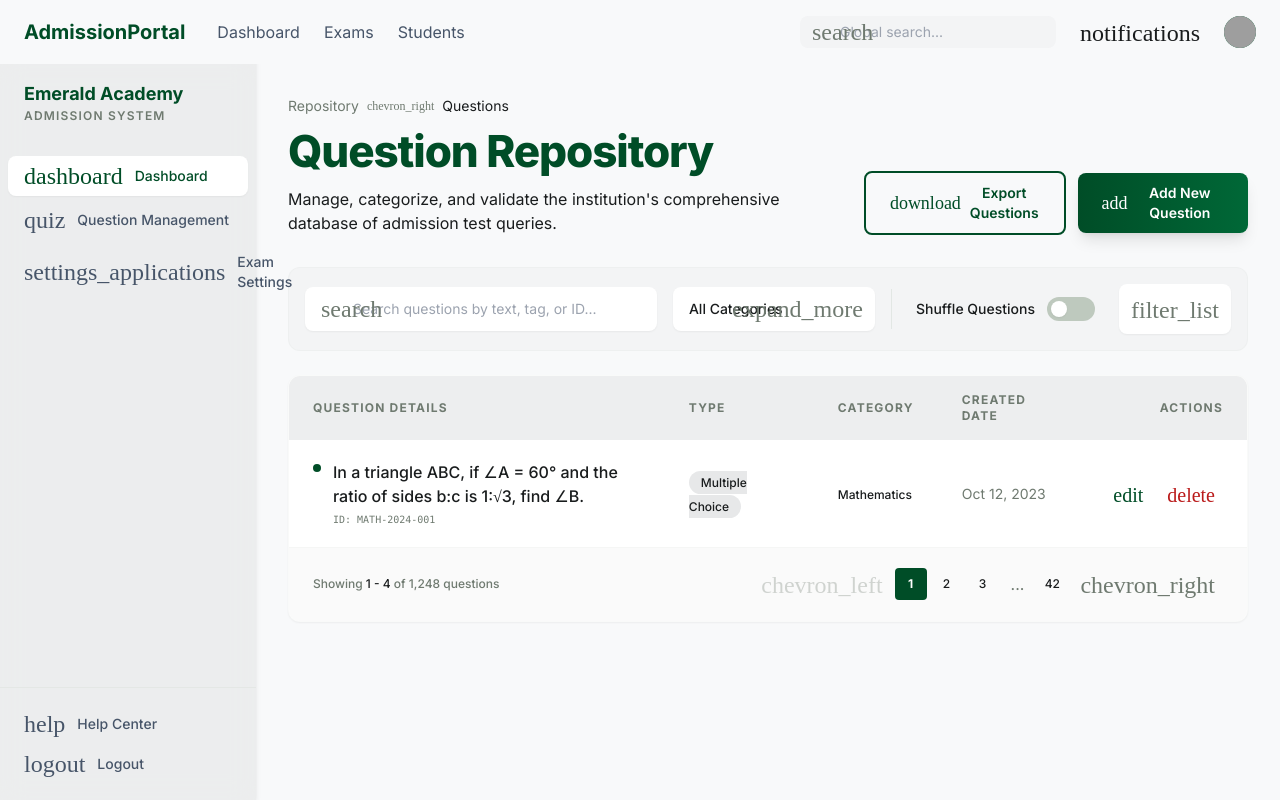
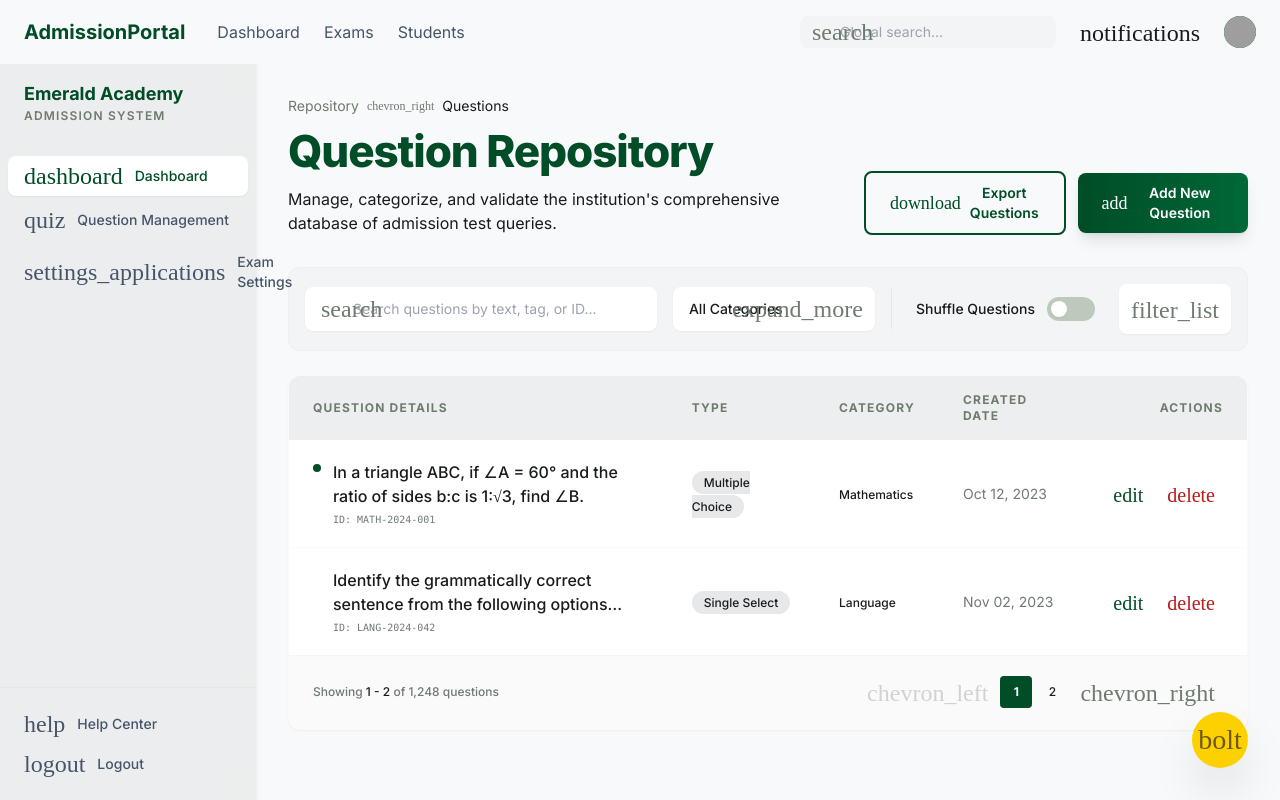
Before and after one commit to WWH16/CCAT, a Django app: page /ccat_admin/question_management/ in a window 1280 px wide. Run offline with Django 5.2, Linux system fonts and the light colour scheme; some web fonts are replaced; grey boxes are pictures that could not be loaded.

Commit message:
fix: question management layout

```diff
--- a/CCAT/ccat_admin/templates/ccat_admin/question_management.html
+++ b/CCAT/ccat_admin/templates/ccat_admin/question_management.html
@@ -4,7 +4,6 @@
 {% block title %}Question Repository | AdmissionPortal{% endblock %}
 
 {% block content %}
-<!-- Header Section -->
 <header class="flex flex-col md:flex-row md:items-end justify-between gap-6 mb-8">
     <div>
         <nav class="flex items-center gap-2 text-sm text-outline mb-2">
@@ -13,9 +12,7 @@
             <span class="text-on-surface">Questions</span>
         </nav>
         <h1 class="text-[2.75rem] font-extrabold tracking-tight text-primary leading-tight font-headline">Question Repository</h1>
-        <p class="text-on-surface-variant max-w-2xl mt-2">
-            Manage, categorize, and validate the institution's comprehensive database of admission test queries.
-        </p>
+        <p class="text-on-surface-variant max-w-2xl mt-2">Manage, categorize, and validate the institution's comprehensive database of admission test queries.</p>
     </div>
     <div class="flex items-center gap-3">
         <button class="px-6 py-2.5 rounded-lg border-2 border-primary text-primary font-semibold hover:bg-primary/5 transition-colors flex items-center gap-2 text-sm">
@@ -29,12 +26,10 @@
     </div>
 </header>
 
-<!-- Search & Filter Controls -->
 <div class="bg-surface-container-low p-4 rounded-xl mb-6 flex flex-wrap items-center gap-4 border border-outline-variant/10">
     <div class="flex-1 min-w-[300px] relative">
         <span class="material-symbols-outlined absolute left-4 top-1/2 -translate-y-1/2 text-outline">search</span>
-        <input class="w-full pl-12 pr-4 py-3 rounded-lg border-none bg-surface-container-lowest shadow-sm focus:ring-2 focus:ring-primary text-sm"
-               placeholder="Search questions by text, tag, or ID..." type="text"/>
+        <input class="w-full pl-12 pr-4 py-3 rounded-lg border-none bg-surface-container-lowest shadow-sm focus:ring-2 focus:ring-primary text-sm" placeholder="Search questions by text, tag, or ID..." type="text"/>
     </div>
     <div class="relative group">
         <select class="appearance-none pl-4 pr-10 py-3 rounded-lg border-none bg-surface-container-lowest shadow-sm focus:ring-2 focus:ring-primary text-sm font-medium min-w-[160px]">
@@ -58,7 +53,6 @@
     </button>
 </div>
 
-<!-- Data Grid / Repository Table -->
 <div class="bg-surface-container-lowest rounded-xl overflow-hidden shadow-sm border border-outline-variant/10">
     <table class="w-full text-left border-collapse">
         <thead>
@@ -71,15 +65,12 @@
             </tr>
         </thead>
         <tbody class="divide-y divide-outline-variant/10">
-        <!-- Row Example -->
             <tr class="hover:bg-surface-container-low/50 transition-colors">
                 <td class="px-6 py-5 max-w-md">
                     <div class="flex items-start gap-3">
                         <div class="mt-1 w-2 h-2 rounded-full bg-primary shrink-0" title="Validated"></div>
                         <div>
-                        <p class="text-on-surface font-medium line-clamp-2">
-                            In a triangle ABC, if ∠A = 60° and the ratio of sides b:c is 1:√3, find ∠B.
-                        </p>
+                            <p class="text-on-surface font-medium line-clamp-2">In a triangle ABC, if ∠A = 60° and the ratio of sides b:c is 1:√3, find ∠B.</p>
                             <span class="text-[10px] text-outline font-mono mt-1 block">ID: MATH-2024-001</span>
                         </div>
                     </div>
@@ -87,8 +78,12 @@
                 <td class="px-6 py-5">
                     <span class="text-xs px-3 py-1 bg-surface-container-high rounded-full text-on-surface-variant font-medium">Multiple Choice</span>
                 </td>
-            <td class="px-6 py-5"><span class="text-xs font-medium text-on-surface">Mathematics</span></td>
-            <td class="px-6 py-5"><span class="text-sm text-outline">Oct 12, 2023</span></td>
+                <td class="px-6 py-5">
+                    <span class="text-xs font-medium text-on-surface">Mathematics</span>
+                </td>
+                <td class="px-6 py-5">
+                    <span class="text-sm text-outline">Oct 12, 2023</span>
+                </td>
                 <td class="px-6 py-5 text-right">
                     <div class="flex justify-end gap-2">
                         <button class="p-2 hover:bg-primary/10 rounded-lg text-primary transition-all">
@@ -100,26 +95,55 @@
                     </div>
                 </td>
             </tr>
-        <!-- Additional rows can be hardcoded here -->
+            <tr class="hover:bg-surface-container-low/50 transition-colors">
+                <td class="px-6 py-5 max-w-md">
+                    <div class="flex items-start gap-3">
+                        <div class="mt-1 w-2 h-2 rounded-full bg-secondary shrink-0" title="Needs Review"></div>
+                        <div>
+                            <p class="text-on-surface font-medium line-clamp-2">Identify the grammatically correct sentence from the following options regarding the use of subjunctive mood.</p>
+                            <span class="text-[10px] text-outline font-mono mt-1 block">ID: LANG-2024-042</span>
+                        </div>
+                    </div>
+                </td>
+                <td class="px-6 py-5">
+                    <span class="text-xs px-3 py-1 bg-surface-container-high rounded-full text-on-surface-variant font-medium">Single Select</span>
+                </td>
+                <td class="px-6 py-5">
+                    <span class="text-xs font-medium text-on-surface">Language</span>
+                </td>
+                <td class="px-6 py-5">
+                    <span class="text-sm text-outline">Nov 02, 2023</span>
+                </td>
+                <td class="px-6 py-5 text-right">
+                    <div class="flex justify-end gap-2">
+                        <button class="p-2 hover:bg-primary/10 rounded-lg text-primary transition-all">
+                            <span class="material-symbols-outlined text-[20px]">edit</span>
+                        </button>
+                        <button class="p-2 hover:bg-error/10 rounded-lg text-error transition-all">
+                            <span class="material-symbols-outlined text-[20px]">delete</span>
+                        </button>
+                    </div>
+                </td>
+            </tr>
         </tbody>
     </table>
-
-    <!-- Pagination Footer -->
     <div class="bg-surface-container/30 px-6 py-4 flex items-center justify-between border-t border-outline-variant/10">
-        <span class="text-xs font-medium text-outline">Showing <span class="text-on-surface">1 - 4</span> of 1,248 questions</span>
+        <span class="text-xs font-medium text-outline">Showing <span class="text-on-surface">1 - 2</span> of 1,248 questions</span>
         <div class="flex items-center gap-1">
             <button class="p-2 hover:bg-surface-container-high rounded text-outline disabled:opacity-30" disabled>
                 <span class="material-symbols-outlined">chevron_left</span>
             </button>
             <button class="w-8 h-8 rounded bg-primary text-white text-xs font-bold">1</button>
             <button class="w-8 h-8 rounded hover:bg-surface-container-high text-xs font-medium transition-colors">2</button>
-            <button class="w-8 h-8 rounded hover:bg-surface-container-high text-xs font-medium transition-colors">3</button>
-            <span class="px-2 text-outline">...</span>
-            <button class="w-8 h-8 rounded hover:bg-surface-container-high text-xs font-medium transition-colors">42</button>
             <button class="p-2 hover:bg-surface-container-high rounded text-outline">
                 <span class="material-symbols-outlined">chevron_right</span>
             </button>
         </div>
     </div>
 </div>
+
+<button class="fixed bottom-8 right-8 w-14 h-14 bg-secondary-container text-on-secondary-container rounded-full shadow-2xl flex items-center justify-center hover:scale-110 transition-transform z-50 group">
+    <span class="material-symbols-outlined text-[28px]" style="font-variation-settings: 'FILL' 1;">bolt</span>
+    <span class="absolute right-full mr-4 bg-on-surface text-surface text-[10px] px-2 py-1 rounded opacity-0 group-hover:opacity-100 transition-opacity whitespace-nowrap">Quick Analysis</span>
+</button>
 {% endblock %}
```
Lines whose indentation alone changed are shown as unchanged.
